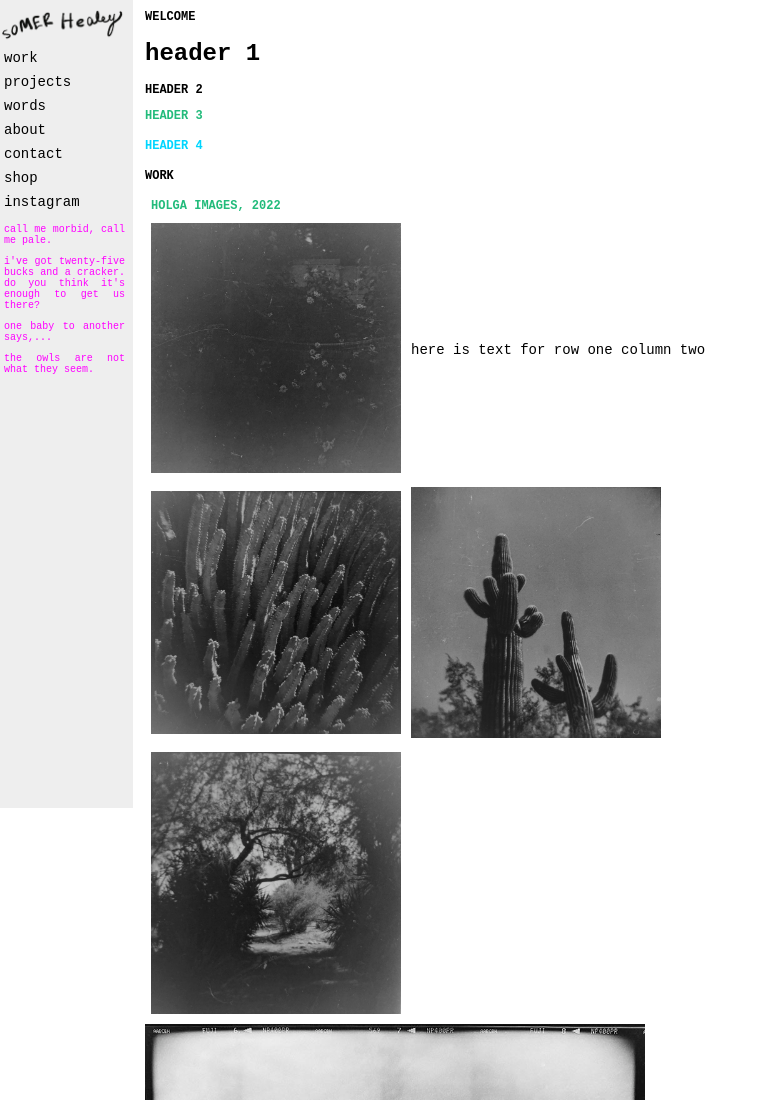
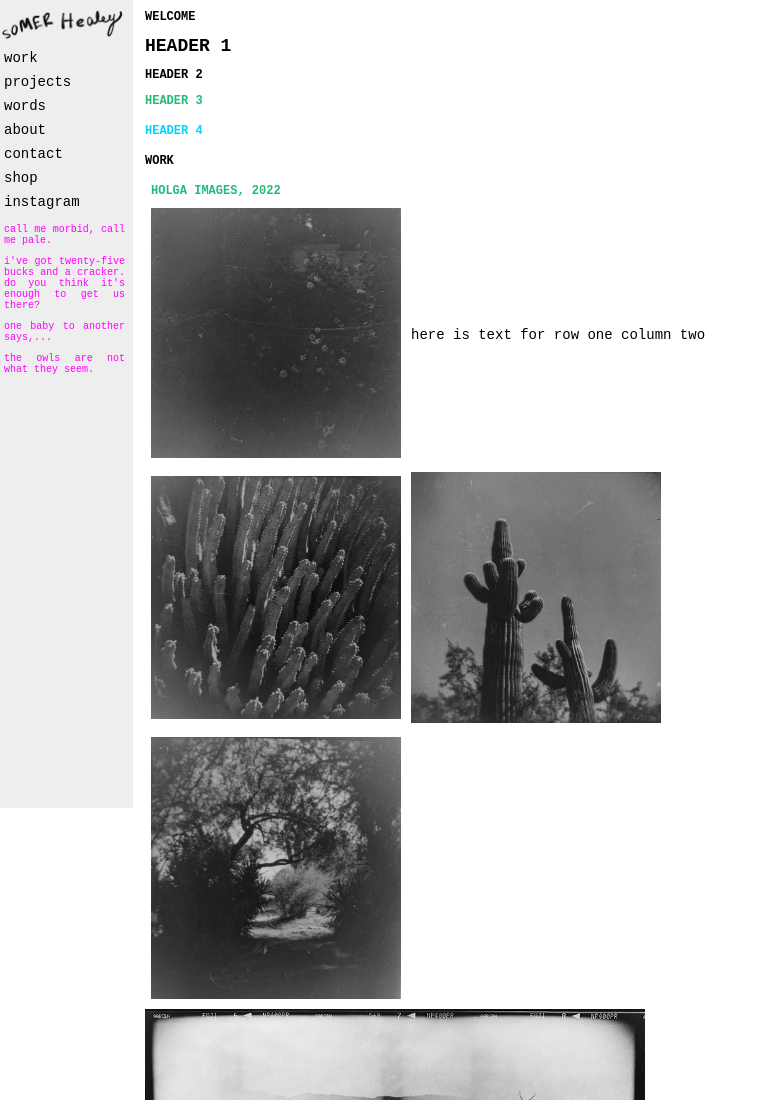
Before and after one commit to ngc4263/portfolio, a plain HTML site: page index.html in a window 1280 px wide. Shown: the top 1100 px of the page, without its empty margins (0-766 px from the left). Drawn offline with Linux system fonts and the light colour scheme.

Commit message:
Update index.html

```diff
--- a/index.html
+++ b/index.html
@@ -17,7 +17,8 @@ body {
 
 /* GLOBAL ELEMENTS */
 h1 {
-  font-size: 24px;
+  font-size: 18px;
+  text-transform: uppercase;
 }
 h2 {
   font-size: 12px;
```
